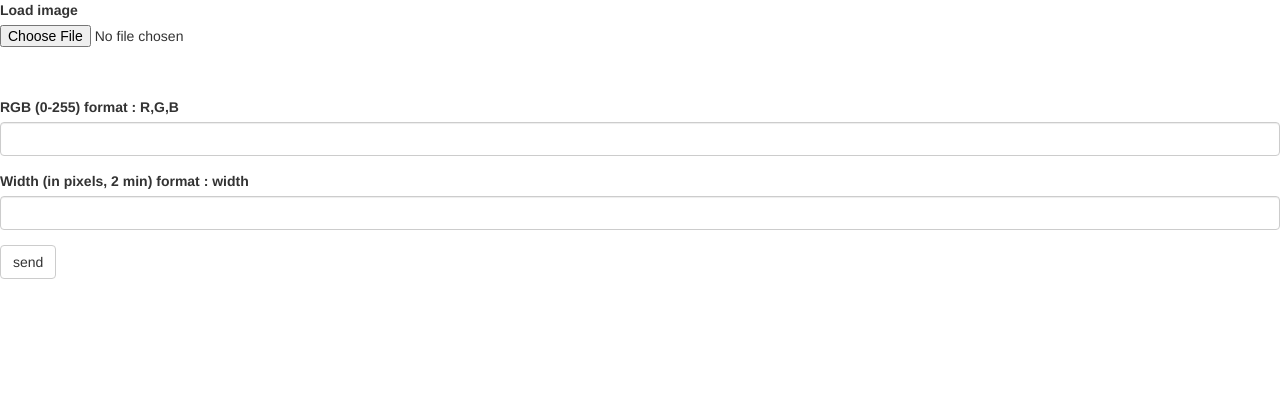
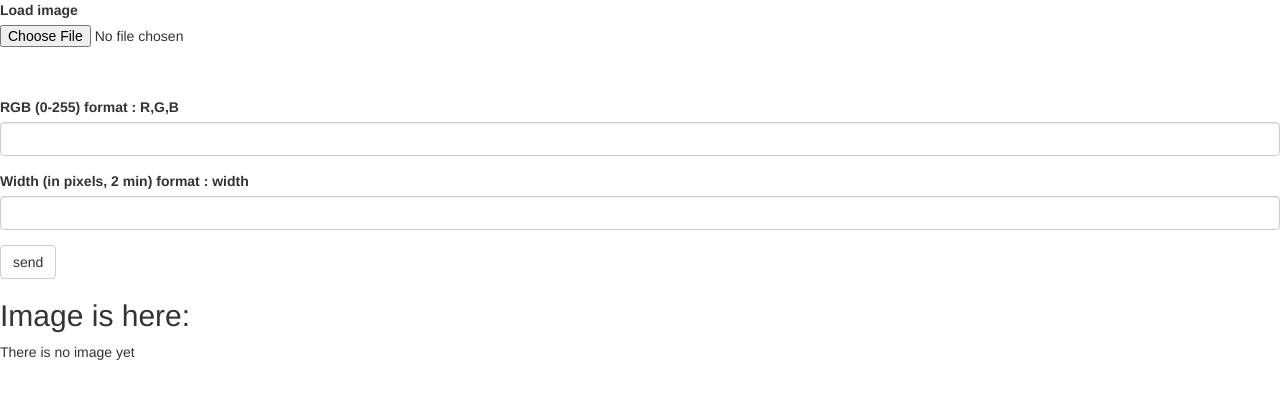
Before and after one commit to A1eksey1/LAB3web, a Flask app: page /lab3 in a window 1280 px wide. Shown: the top 399 px of the page. Run offline with Flask 2, Linux system fonts and the light colour scheme; some libraries are stand-ins or nearby versions.

Commit message:
Update lab3.html

```diff
--- a/flaskapp/templates/lab3.html
+++ b/flaskapp/templates/lab3.html
@@ -1,18 +1,20 @@
 {% extends "bootstrap/base.html" %}
 {% import "bootstrap/wtf.html" as wtf %}
 <!-- задаем заголовок страницы -->
-{% block title %}This is a page{% endblock %}
+{% block title %}This is an page{% endblock %}
 <!-- блок body -->
 {% block content %}
-{{ wtf.quick_form(form, method='post',enctype="multipart/form-data", action="iz") }}
-{% if image_res %}
-<!-- проверяем есть ли данные -->
-<h2>Results: </h2>
-<table>
- <!-- запускаем цикл прохода по списку и отображаем -->
- {% for name in image_res %}
- <tr><td>{{name}}</td><td><img src={{name}} class="img-rounded" alt={{name}} width=400px /></td><td>{{image_res[name]}}</td></tr>
- {% endfor %}
-</table>
+{{ wtf.quick_form(form, method='post',enctype="multipart/form-data", action="lab3") }}
+<!-- один из стандартных тэгов html - заголовок второго уровня -->
+<h2>Image is here: </h2>
+<!-- отображаем загруженное изображение с закругленными углами -->
+<!-- если оно есть (после submit) -->
+{% if image_name %}
+ <p>{{image_name}}
+ <p><img src={{image_name}} class="img-rounded" alt="My Image" width = 224 height=224 />
+ <p><img src={{filename_graph}} class="img-rounded" alt="My Image" width = 224 height=224 />
+
+{% else %}
+ <p> There is no image yet </p>
 {% endif %}
 {% endblock %}
```
